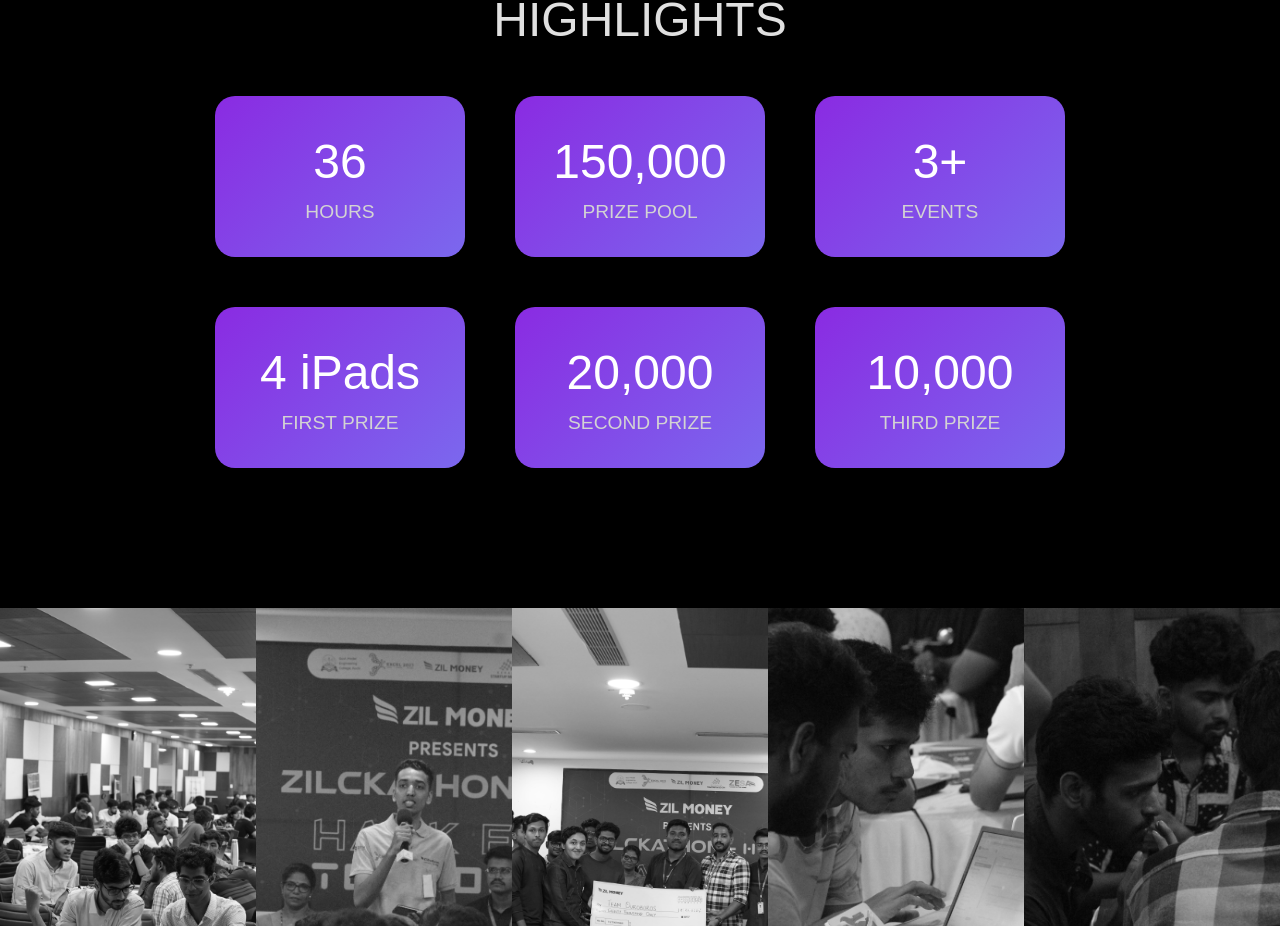
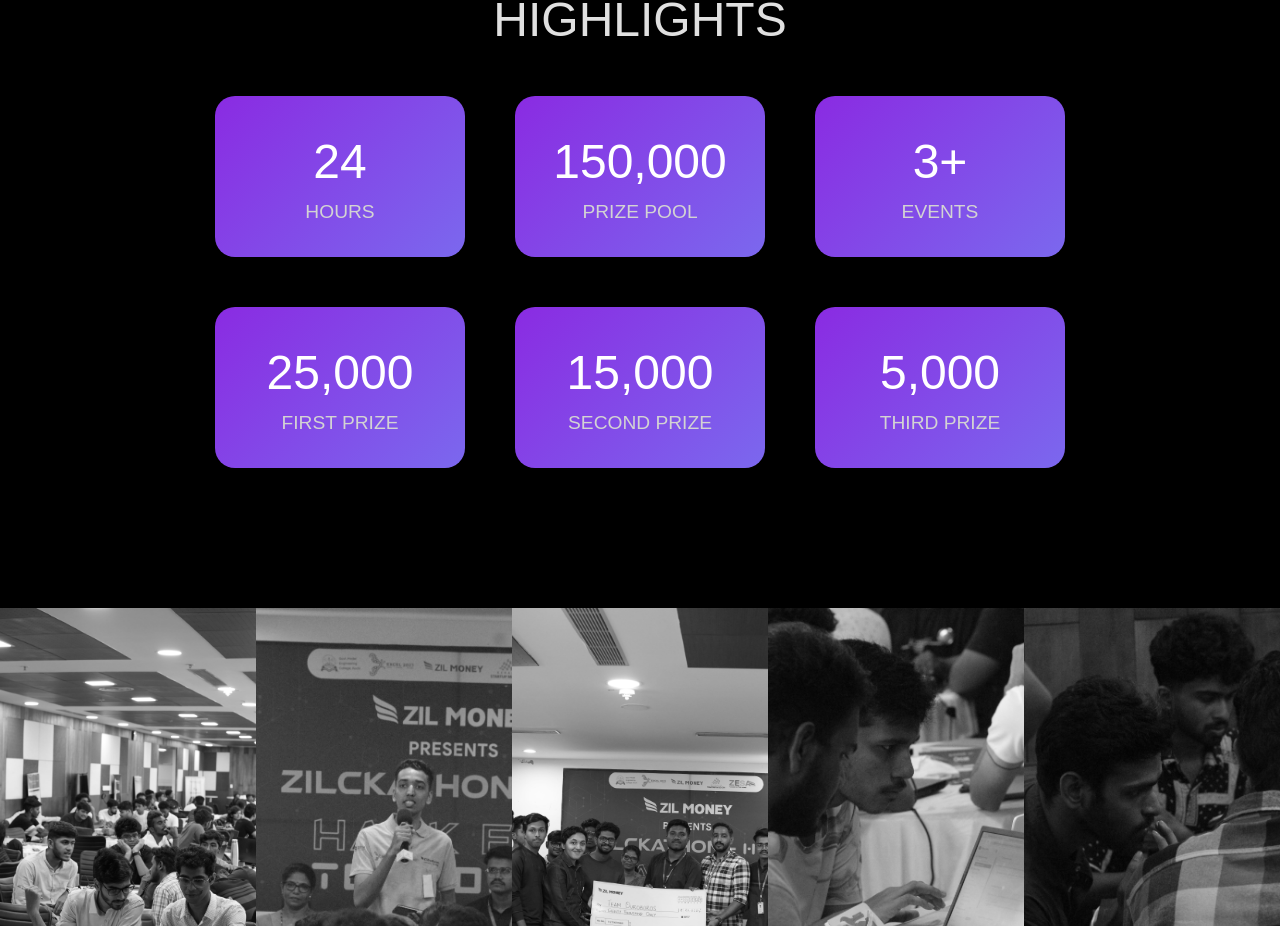
Before and after one commit to Excel2024Web/HFT-24, a Next.js app: page / in a window 1280 px wide. Shown: the part 1177-2103 px from the top of the page. Built offline with nearby package versions, Linux system fonts and the light colour scheme.

Commit message:
update highlights

```diff
--- a/src/app/components/highlights/highlight.jsx
+++ b/src/app/components/highlights/highlight.jsx
@@ -9,7 +9,7 @@ function Highlights() {
       </div>
       <div className="highlights-grid">
         <div className="highlight-card">
-          <h2>36</h2>
+          <h2>24</h2>
           <p>Hours</p>
         </div>
         <div className="highlight-card">
@@ -23,15 +23,15 @@ function Highlights() {
       </div>
       <div className="highlights-grid">
         <div className="highlight-card">
-          <h2>4 iPads</h2>
+          <h2>25,000</h2>
           <p>First Prize</p>
         </div>
         <div className="highlight-card">
-          <h2>20,000</h2>
+          <h2>15,000</h2>
           <p>Second Prize</p>
         </div>
         <div className="highlight-card">
-          <h2>10,000</h2>
+          <h2>5,000</h2>
           <p>Third Prize</p>
         </div>
       </div>
```
